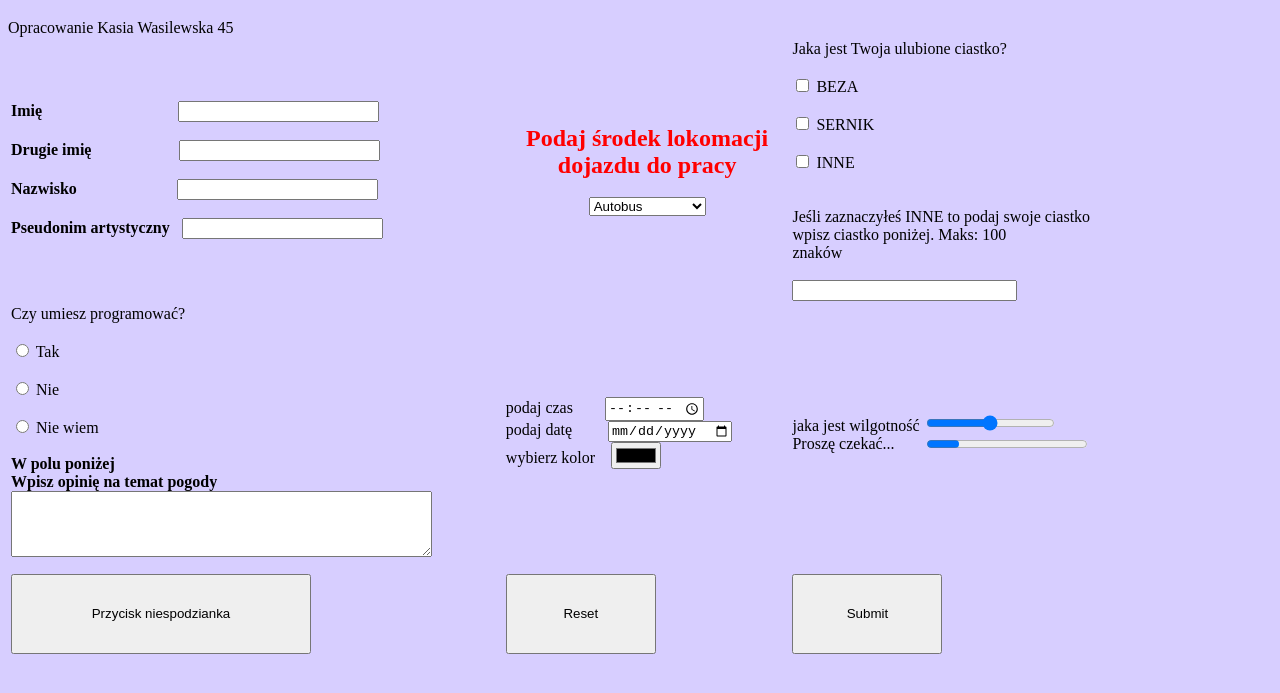
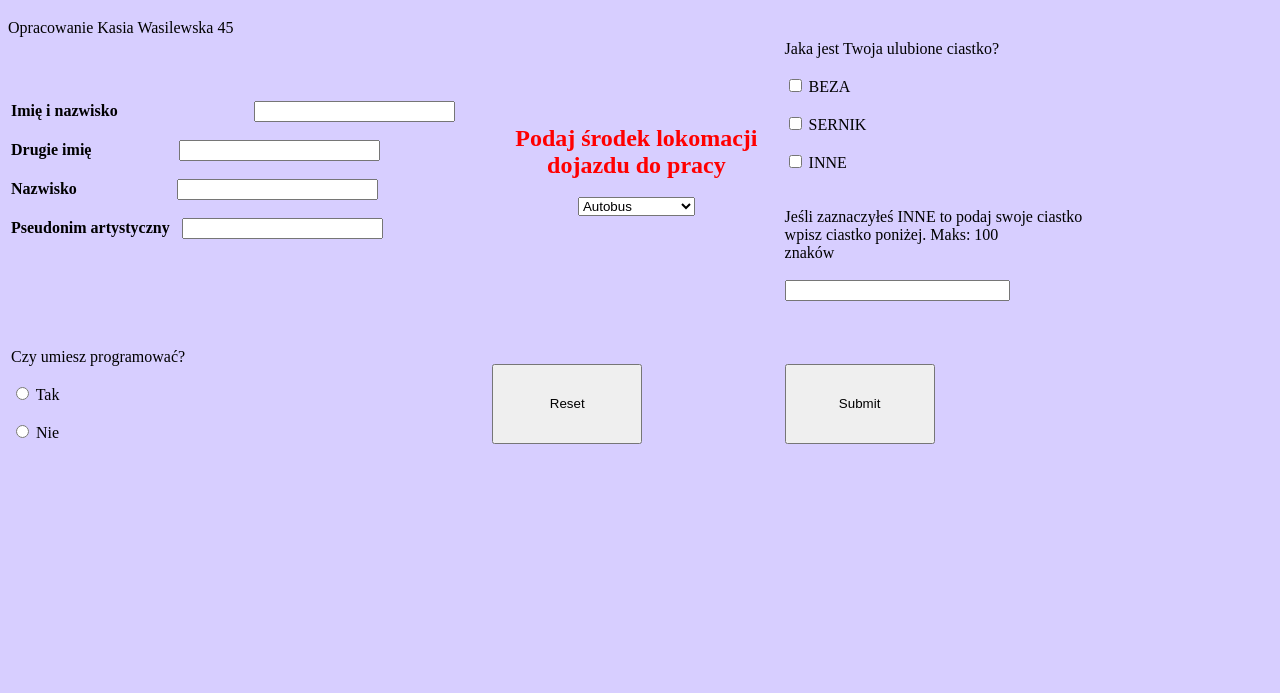
Before and after one commit to Kasia270/formualrzzgloszeniowy, a plain HTML site: page index.html in a window 1280 px wide. Shown: the part 61-754 px from the top of the page. Drawn offline with Linux system fonts and the light colour scheme.

Commit message:
Update index.html

```diff
--- a/index.html
+++ b/index.html
@@ -11,7 +11,7 @@
  <TABLE>
 <TR height="100">
  <TD width="500">
- <b>Imię</b> &nbsp &nbsp &nbsp &nbsp &nbsp &nbsp &nbsp &nbsp &nbsp &nbsp
+ <b>Imię i nazwisko</b> &nbsp &nbsp &nbsp &nbsp &nbsp &nbsp &nbsp &nbsp &nbsp &nbsp
 &nbsp
 &nbsp &nbsp &nbsp &nbsp &nbsp &nbsp<input name="imie" size="22">
  <br><br>
@@ -59,18 +59,7 @@ pracy</b></font></center><br>
 <br><br>
 <input type="radio" name="pyt3" value="nie"> Nie
 <br><br>
-<input type="radio" name="pyt3" value="tak"> Nie wiem <br> <br> <b> W polu poniżej <br>Wpisz
-opinię na temat pogody</b> <textarea cols="50" rows="4"></textarea> </TD>
- <TD>podaj czas &nbsp &nbsp &nbsp &nbsp<input type="time"><br>
- podaj datę &nbsp &nbsp &nbsp&nbsp &nbsp<input type="date"> <br>
- wybierz kolor &nbsp &nbsp<input type="color"> <br> </TD>
- <TD> jaka jest wilgotność <input type="range"> <br>
- Proszę czekać...&nbsp &nbsp &nbsp &nbsp <progress>Proszę
-czekać...</progress> </TD>
- </TR>
-<TR height="100">
- <TD><button onclick="alert('A kuku')" style="height:80px;width:300px">Przycisk
-niespodzianka</button></TD>
+
  <TD><nobr><input type="reset" value="Reset" style="height:80px; width:150px">
 </TD>
  <TD> <input type="submit" value"=Wyślij formularz" style="height:80px; width:150px"> </TD>
```
